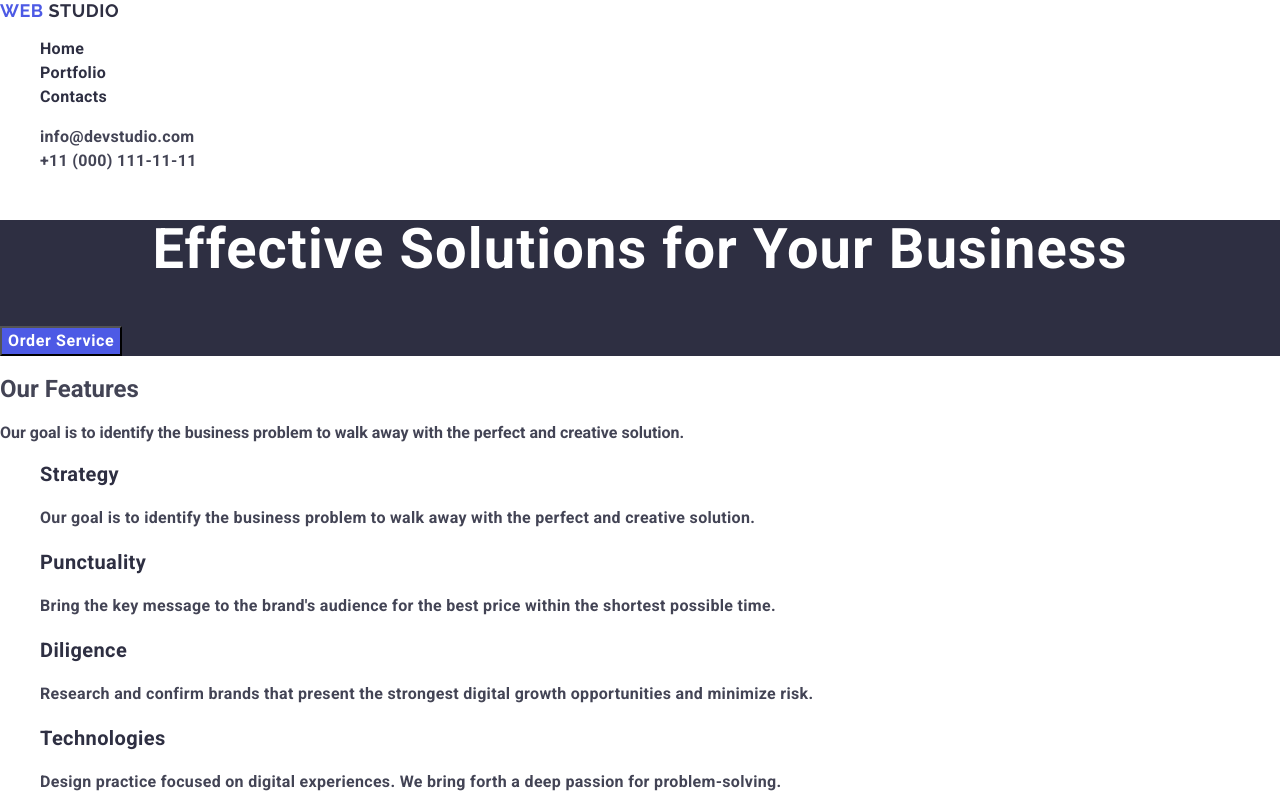
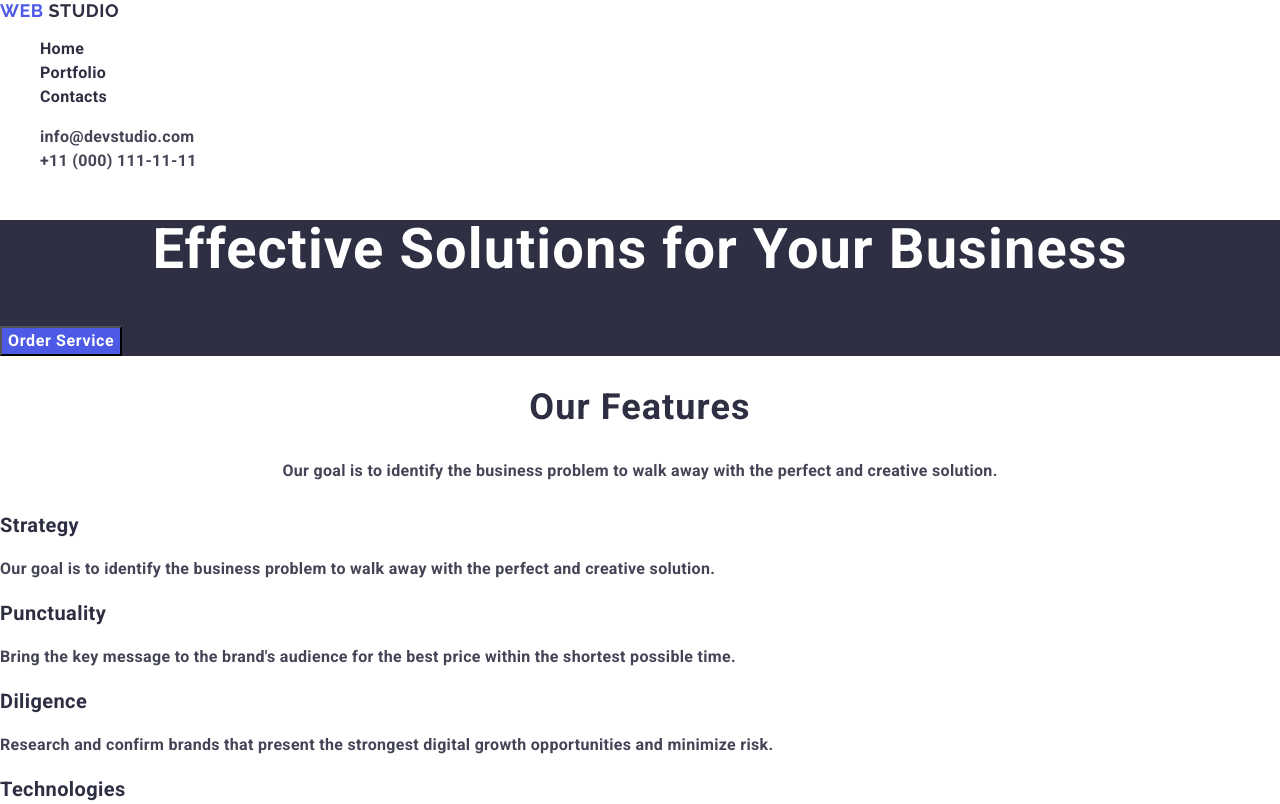
Before and after one commit to ZoiaPZP/goit-markup-hw-02, a plain HTML site: page index.html in a window 1280 px wide. Shown: the top 804 px of the page. Drawn offline with nearby package versions, Linux system fonts and the light colour scheme.

Commit message:
Updated styles and index files

```diff
--- a/css/styles.css
+++ b/css/styles.css
@@ -93,6 +93,38 @@ a {
 
 /* ----------------FEATURES------------------ */
 
+.features {
+    /* Стилі для секції можуть бути додані тут */
+}
+
+.features-title {
+    font-weight: 700;
+    font-size: 36px;
+    line-height: 1.2;
+    letter-spacing: 0.03em;
+    text-align: center;
+    color: #2e2f42;
+}
+
+.features-description {
+    font-weight: 400;
+    font-size: 16px;
+    line-height: 1.5;
+    letter-spacing: 0.02em;
+    text-align: center;
+    color: #434455;
+    margin-bottom: 30px;
+}
+
+.features-list {
+    list-style: none;
+    padding: 0;
+}
+
+.features-item {
+    margin-bottom: 20px;
+}
+
 .features-subtitle {
     font-weight: 500;
     font-size: 20px;
@@ -100,6 +132,7 @@ a {
     letter-spacing: 0.02em;
     color: #2e2f42;
 }
+
 .features-item-text {
     font-weight: 400;
     font-size: 16px;
@@ -107,7 +140,6 @@ a {
     letter-spacing: 0.02em;
     color: #434455;
 }
-
 /* ---------------------------------- */
 
 .team {
```
Also changed, not shown: index.html (+7 -10 lines).
